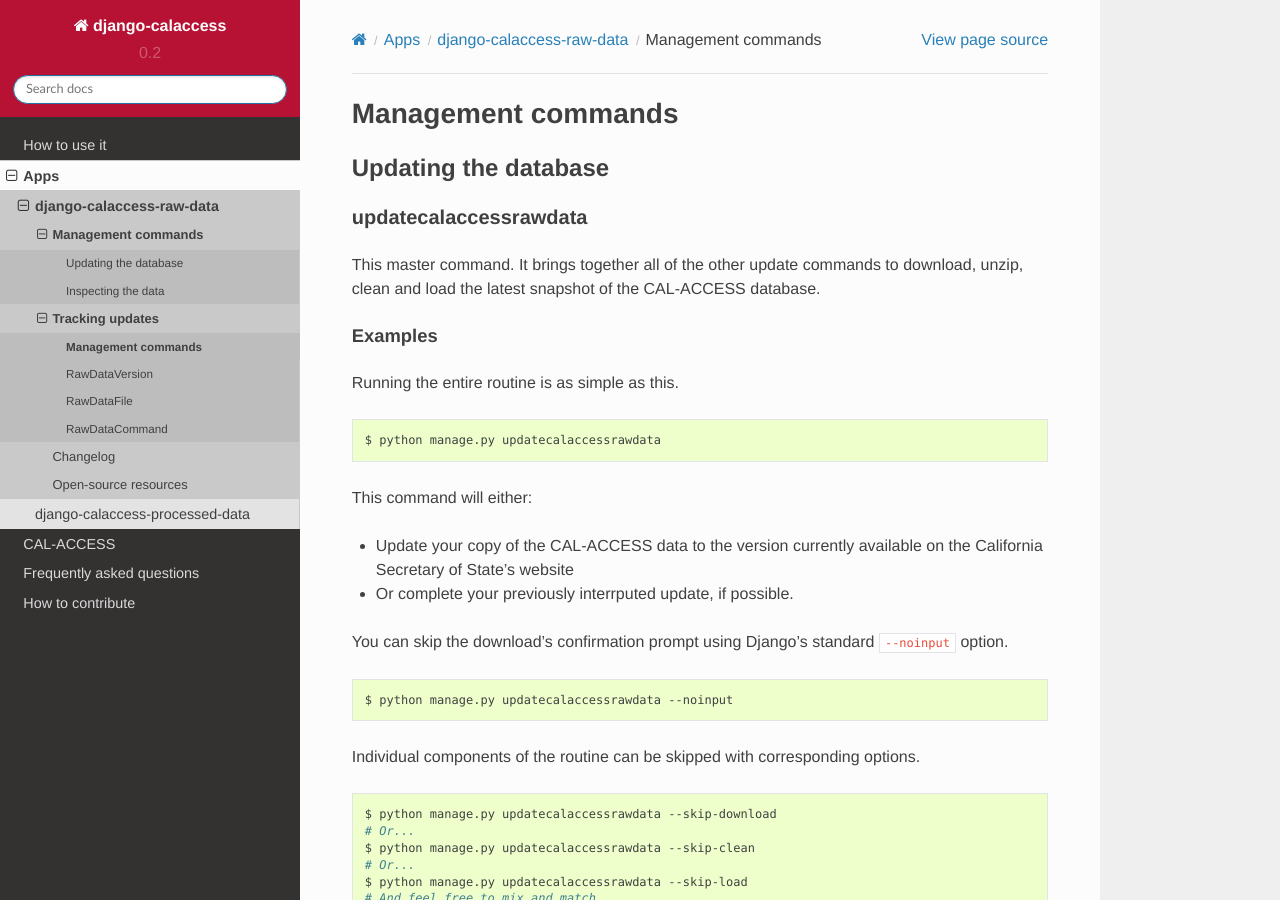
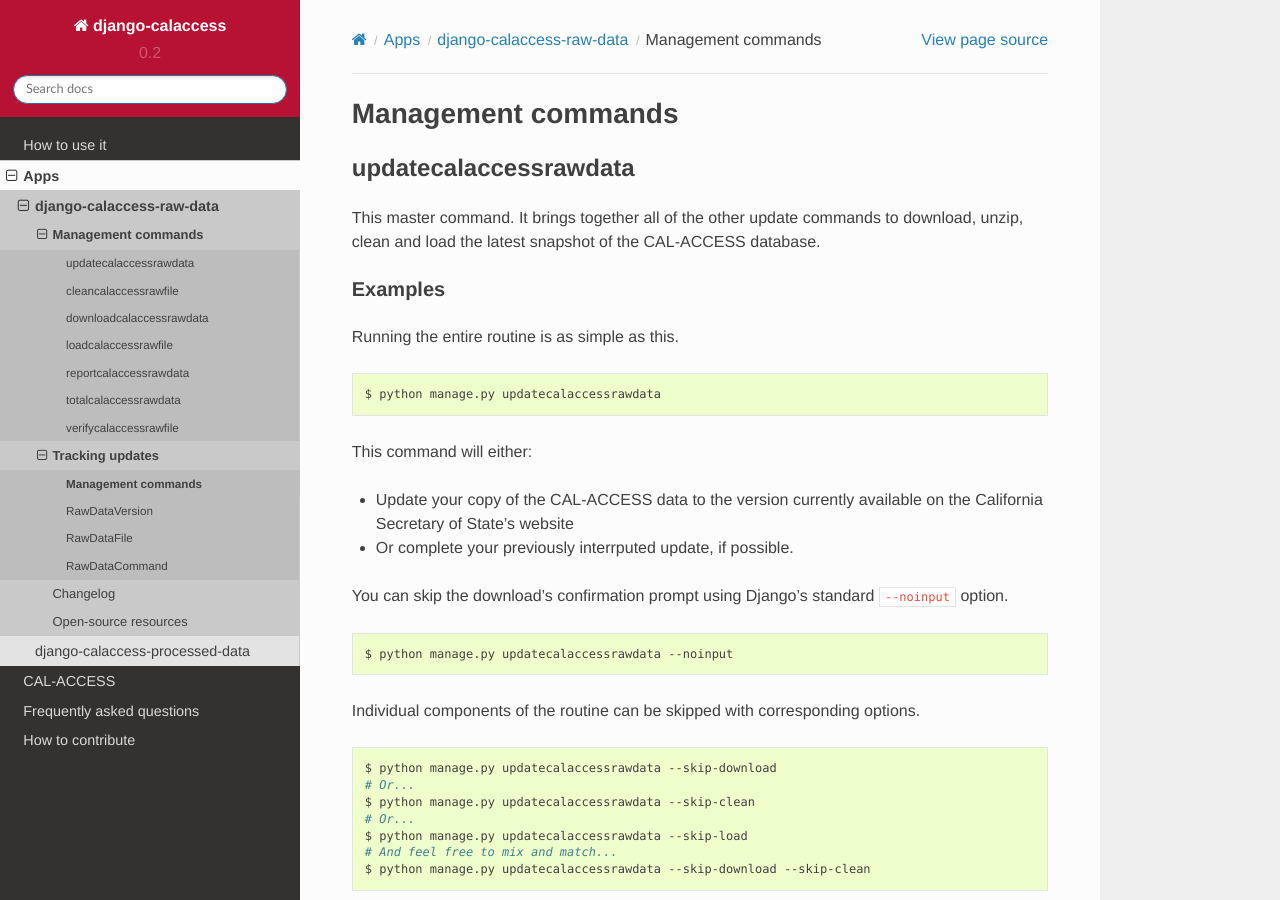
Before and after one commit to palewire/django-calaccess-technical-documentation, a Sphinx documentation site: the page built from docs/apps/raw_data_app/managementcommands.rst, in a window 1280 px wide and 900 px high. Built offline with Sphinx 7.4.7 and the Read the Docs theme 2.0.0, drawn with Linux system fonts in a browser that asks for light colours; pages that are not in the unit, such as notebooks, are missing from menus.

Commit message:
Adding h rules, remove command group sections

```diff
--- a/docs/apps/raw_data_app/managementcommands.rst
+++ b/docs/apps/raw_data_app/managementcommands.rst
@@ -1,8 +1,5 @@
 Management commands
 ===================
-
-Updating the database
----------------------
 
 updatecalaccessrawdata
 ~~~~~~~~~~~~~~~~~~~~~~
@@ -92,6 +89,7 @@ Options
                             Name of Django app with models into which data will be
                             imported (if other not calaccess_raw)
 
+----------------------
 
 cleancalaccessrawfile
 ~~~~~~~~~~~~~~~~~~~~~
@@ -153,6 +151,8 @@ Options
 .. note::
     The ``cleancalaccessrawfile`` command overwrites the .CSV files previously processed from the original .TSV files.
 
+----------------------
+
 downloadcalaccessrawdata
 ~~~~~~~~~~~~~~~~~~~~~~~~
 
@@ -207,6 +207,8 @@ Options
 
 .. note::
     The ``downloadcalaccessrawdata`` command overwrites the previously downloaded files.
+
+----------------------
 
 loadcalaccessrawfile
 ~~~~~~~~~~~~~~~~~~~~
@@ -272,9 +274,7 @@ Options
 .. note::
     The ``loadcalaccessrawfile`` command deletes any data previously loaded into the calaccess models before loading in the current data.
 
-
-Inspecting the data
--------------------
+----------------------
 
 reportcalaccessrawdata
 ~~~~~~~~~~~~~~~~~~~~~~
@@ -359,6 +359,7 @@ Options
       --traceback           Raise on CommandError exceptions
       --no-color            Don't colorize the command output.
 
+----------------------
 
 verifycalaccessrawfile
 ~~~~~~~~~~~~~~~~~~~~~~
--- a/docs/apps/raw_data_app/tracking.rst
+++ b/docs/apps/raw_data_app/tracking.rst
@@ -14,6 +14,8 @@ This app also keeps track of each version of the CAL-ACCESS database released by
     This app **does not** archive previous versions of the CAL-ACCESS database (yet). Such archiving is not absolutely necessary because each released version of CAL-ACCESS is a full copy of the database, rather than a supplement to prior versions.
 
 The tracking information is written into the following tables in the calaccess raw database:
+
+----------------------
 
 RawDataVersion
 ~~~~~~~~~~~~~~
@@ -67,6 +69,8 @@ Versions of CAL-ACCESS raw source data, typically released every day.
     </tbody>
     </table>
     </div>
+
+----------------------
 
 RawDataFile
 ~~~~~~~~~~~
@@ -175,6 +179,8 @@ Data files included in the given version of the CAL-ACCESS raw source data.
     </table>
     </div>
 
+----------------------
+
 RawDataCommand
 ~~~~~~~~~~~~~~
 
```
